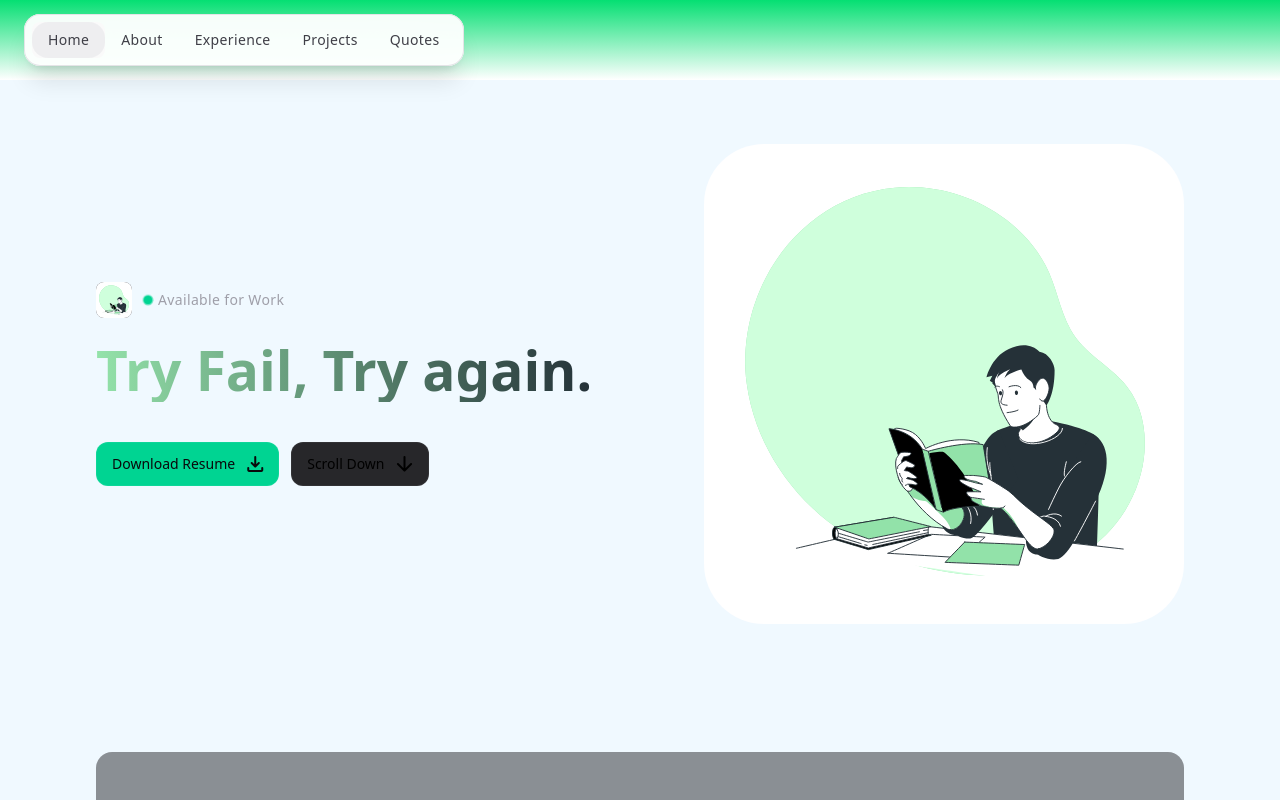
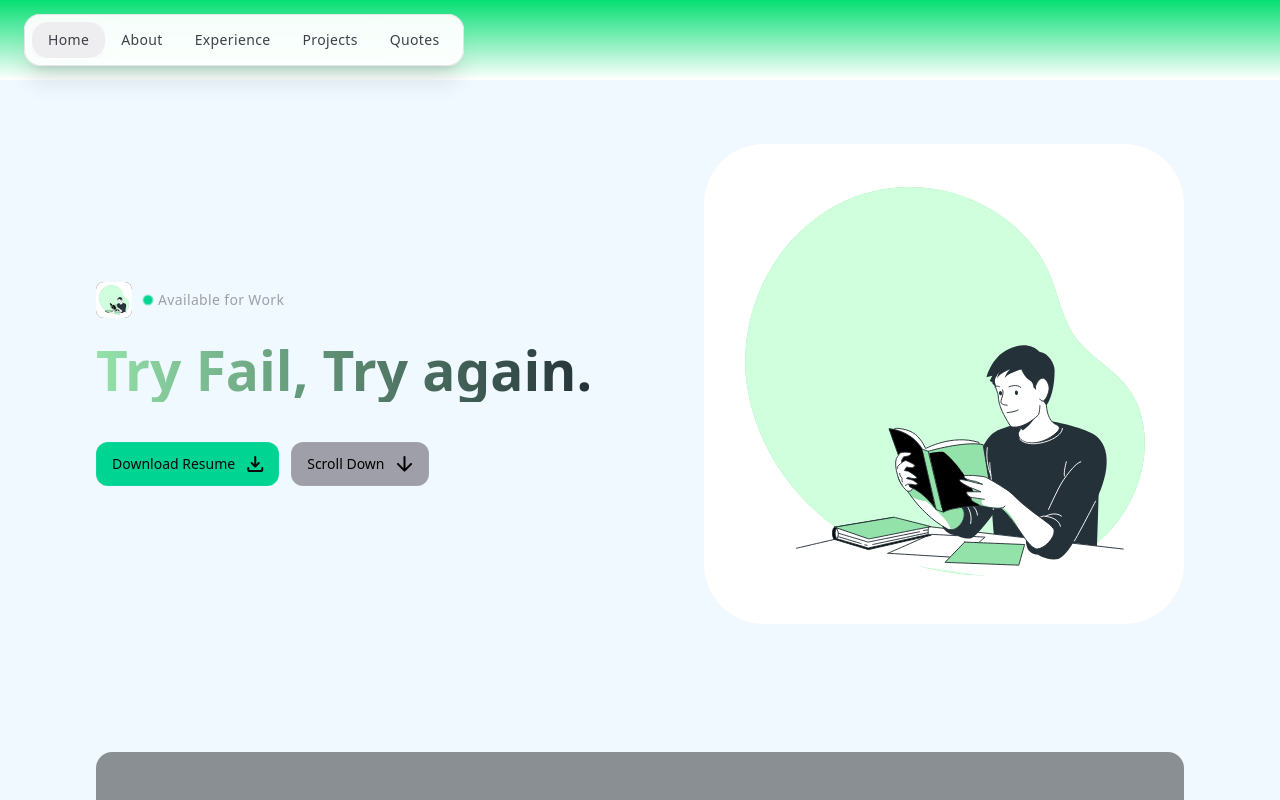
Before and after one commit to David-Gesl/David-Gesl.github.io, a React (Vite) app: page / in a window 1280 px wide. Shown: the top 800 px of the page. Built offline with nearby package versions, Linux system fonts and the light colour scheme.

Commit message:
refactor: expand btn outline styling to manually set attributes

```diff
--- a/src/index.css
+++ b/src/index.css
@@ -107,6 +107,11 @@ body {
     }
 
     .btn-outline {
-        @apply h-11 bg-zinc-800 hover:bg-zinc-700 active:bg-zinc-800
-    }
+            height: 2.75rem; /* h-11 */
+            background-color: #9f9fa9;
+            transition: background-color 0.2s;
+        }
+    .btn-outline:hover {
+            background-color: #ccccd2;
+        }
 }
```
